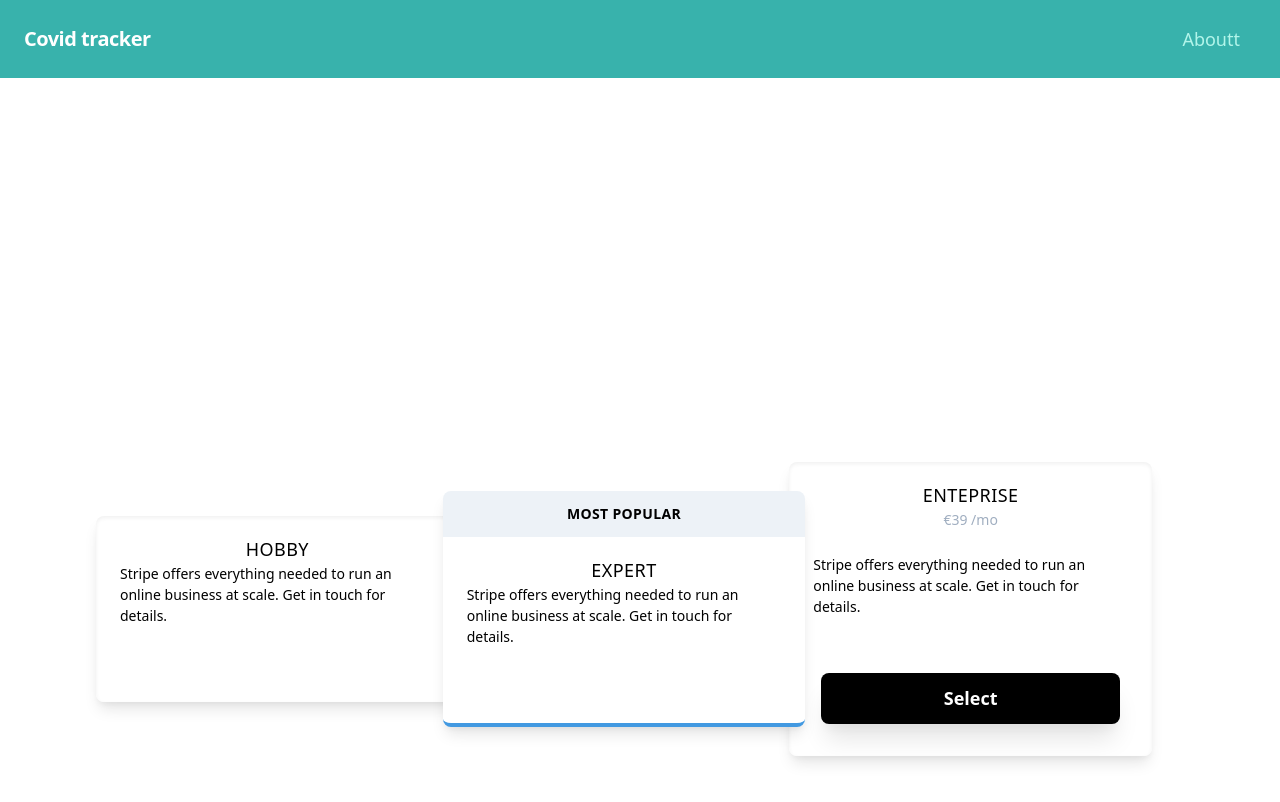
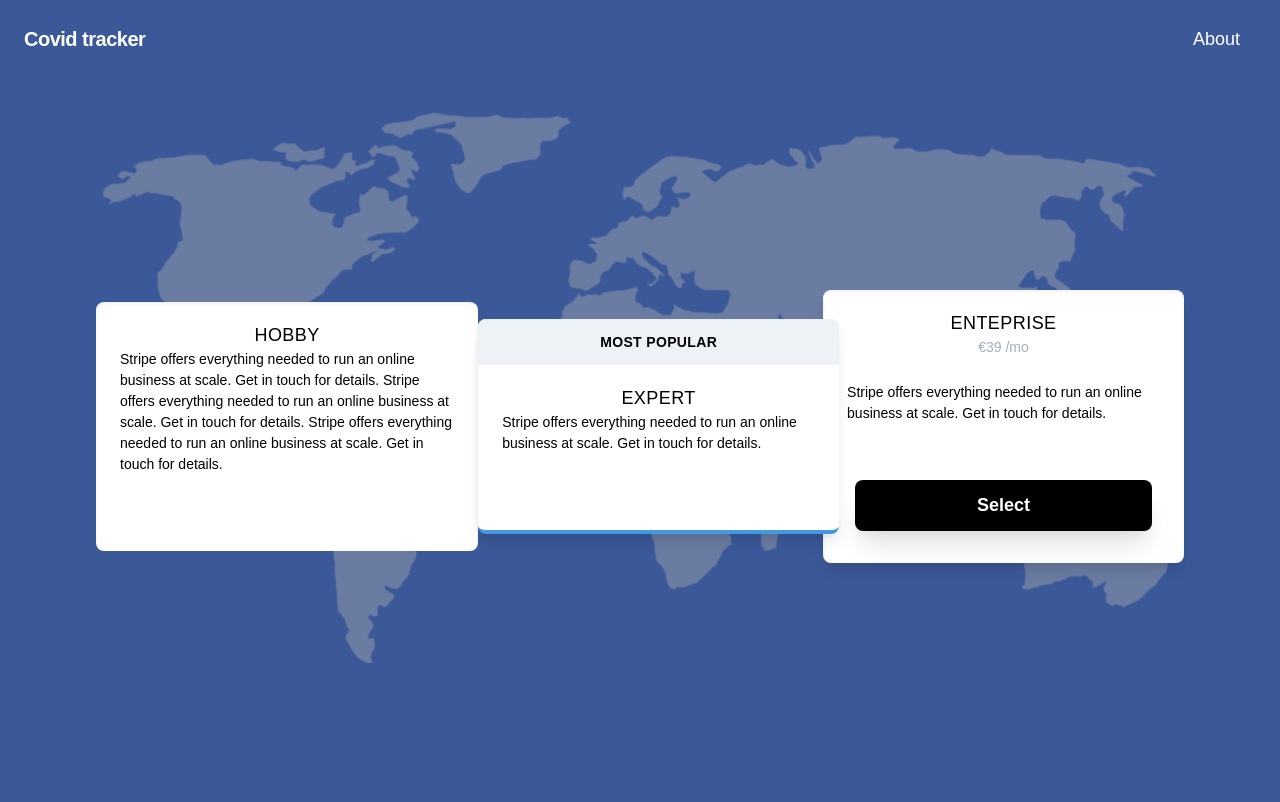
Before and after one commit to edumenu/covid-tracker, a React (Create React App) app: page / in a window 1280 px wide. Shown: the top 802 px of the page. Built offline with nearby package versions, Linux system fonts and the light colour scheme.

Commit message:
Header
Completed the UI for the header

```diff
--- a/src/App.js
+++ b/src/App.js
@@ -1,39 +1,26 @@
 import React from 'react';
 import './assets/main.css';
+import Header from './components/Header';
 
 function App() {
   return (
     <div className="App">
-      <nav className="flex items-center justify-between flex-wrap bg-teal-500 p-6">
-          <div className="flex items-center flex-shrink-0 text-white mr-6">
-            {/* <svg className="fill-current h-8 w-8 mr-2" width="54" height="54" viewBox="0 0 54 54" xmlns="http://www.w3.org/2000/svg"><path d="M13.5 22.1c1.8-7.2 6.3-10.8 13.5-10.8 10.8 0 12.15 8.1 17.55 9.45 3.6.9 6.75-.45 9.45-4.05-1.8 7.2-6.3 10.8-13.5 10.8-10.8 0-12.15-8.1-17.55-9.45-3.6-.9-6.75.45-9.45 4.05zM0 38.3c1.8-7.2 6.3-10.8 13.5-10.8 10.8 0 12.15 8.1 17.55 9.45 3.6.9 6.75-.45 9.45-4.05-1.8 7.2-6.3 10.8-13.5 10.8-10.8 0-12.15-8.1-17.55-9.45-3.6-.9-6.75.45-9.45 4.05z"/></svg> */}
-            <a href="#" className="font-semibold text-xl tracking-tight">Covid tracker</a>
-          </div>
-          <div className="block lg:hidden">
-            <button className="flex items-center px-3 py-2 border rounded text-teal-200 border-teal-400 hover:text-white hover:border-white">
-              <svg className="fill-current h-3 w-3" viewBox="0 0 20 20" xmlns="http://www.w3.org/2000/svg"><title>Menu</title><path d="M0 3h20v2H0V3zm0 6h20v2H0V9zm0 6h20v2H0v-2z"/></svg>
-            </button>
-          </div>
-          {/* <div className="w-full block flex-grow lg:flex lg:items-center lg:w-auto"> */}
-          <div className="w-full block lg:w-auto">
-            <div className="text-lg lg:flex-grow">
-              <a href="#responsive-header" className="block mt-4 lg:inline-block lg:mt-0 text-teal-200 hover:text-white mr-4">
-                Aboutt
-              </a>
-            </div>
-          </div>
-        </nav>
+      < Header />
 
-      <div className="container mx-auto my-64">
+      <div className="container mx-auto my-16">
         {/* <div className="grid grid-cols-1 md:grid-cols-2 xl:grid-cols-3"> */}
-          <div className="container max-w-full mx-auto py-24 px-6">
+          <div className="container max-w-full mx-auto py-32 px-6">
 
-            <div className="max-w-full md:max-w-6xl mx-auto my-3 md:px-8">
+            <div className="max-w-full md:max-w-6xl mx-auto md:px-8">
               <div className="relative block flex flex-col md:flex-row items-center">
-                <div className="w-11/12 max-w-sm sm:w-3/5 lg:w-1/3 sm:my-5 my-8 relative z-0 rounded-lg shadow-lg md:-mr-4">
+                {/* <div className="w-11/12 max-w-sm sm:w-3/5 lg:w-1/3 sm:my-5 my-8 z-0 rounded-lg shadow-lg md:-mr-4"> */}
                   <div className="bg-white text-black rounded-lg shadow-inner shadow-lg overflow-hidden">
                     <div className="block text-left text-sm sm:text-md max-w-sm mx-auto mt-2 text-black px-8 lg:px-6">
                       <h1 className="text-lg font-medium uppercase p-3 pb-0 text-center tracking-wide"> Hobby</h1>
+                        Stripe offers everything needed to run an online business
+                        at scale. Get in touch for details.
+                        Stripe offers everything needed to run an online business
+                        at scale. Get in touch for details.
                         Stripe offers everything needed to run an online business
                         at scale. Get in touch for details.
                     </div>
@@ -42,7 +29,7 @@ function App() {
                       {/* <button className="mt-3 text-lg font-semibold bg-black w-full text-white rounded-lg px-6 py-3 block shadow-xl hover:bg-gray-700"> Select </button> */}
                     </div>
                   </div>
-                </div>
+                {/* </div> */}
 
                 <div className="w-full max-w-md sm:w-2/3 lg:w-1/3 sm:my-5 my-8 relative z-10 bg-white rounded-lg shadow-lg border-b-4 border-blue-500">
                   <div className="text-sm leading-none rounded-t-lg bg-gray-200 text-black font-semibold uppercase py-4 text-center tracking-wide"> Most Popular </div>
--- a/src/assets/tailwind.css
+++ b/src/assets/tailwind.css
@@ -1,3 +1,18 @@
 @import "tailwindcss/base";
 @import "tailwindcss/components";
 @import "tailwindcss/utilities";
+
+body {
+    font-family: Arial, Helvetica, sans-serif;
+    background-color: #3B5998;
+    background-image: url("./images/world-map2.png");
+    background-repeat: no-repeat;
+    background-position: center;
+  }
+
+.customBlueLight {
+    background-color: #3B5998;
+}
+.customBlueDark {
+    background-color: #293E6A;
+}
--- /dev/null
+++ b/src/components/Header.js
@@ -0,0 +1,27 @@
+import React from 'react'
+
+function Header() {
+    return (
+        <nav className="flex items-center justify-between flex-wrap customBlueLight p-6">
+          <div className="flex items-center flex-shrink-0 text-white mr-6">
+            {/* <svg className="fill-current h-8 w-8 mr-2" width="54" height="54" viewBox="0 0 54 54" xmlns="http://www.w3.org/2000/svg"><path d="M13.5 22.1c1.8-7.2 6.3-10.8 13.5-10.8 10.8 0 12.15 8.1 17.55 9.45 3.6.9 6.75-.45 9.45-4.05-1.8 7.2-6.3 10.8-13.5 10.8-10.8 0-12.15-8.1-17.55-9.45-3.6-.9-6.75.45-9.45 4.05zM0 38.3c1.8-7.2 6.3-10.8 13.5-10.8 10.8 0 12.15 8.1 17.55 9.45 3.6.9 6.75-.45 9.45-4.05-1.8 7.2-6.3 10.8-13.5 10.8-10.8 0-12.15-8.1-17.55-9.45-3.6-.9-6.75.45-9.45 4.05z"/></svg> */}
+            <a href="#" className="font-semibold text-xl tracking-tight">Covid tracker</a>
+          </div>
+          <div className="block lg:hidden">
+            <button className="flex items-center px-3 py-2 border rounded text-white border-white hover:text-white hover:border-white">
+              <svg className="fill-current h-3 w-3" viewBox="0 0 20 20" xmlns="http://www.w3.org/2000/svg"><title>Menu</title><path d="M0 3h20v2H0V3zm0 6h20v2H0V9zm0 6h20v2H0v-2z"/></svg>
+            </button>
+          </div>
+          {/* <div className="w-full block flex-grow lg:flex lg:items-center lg:w-auto"> */}
+          <div className="w-full block lg:w-auto">
+            <div className="text-lg lg:flex-grow">
+              <a href="#responsive-header" className="block mt-4 lg:inline-block lg:mt-0 text-white hover:text-white mr-4">
+                About
+              </a>
+            </div>
+          </div>
+        </nav>
+    )
+}
+
+export default Header
```
Also changed, not shown: src/assets/images/world-map.png (added), src/assets/images/world-map2.png (added), src/assets/main.css.
